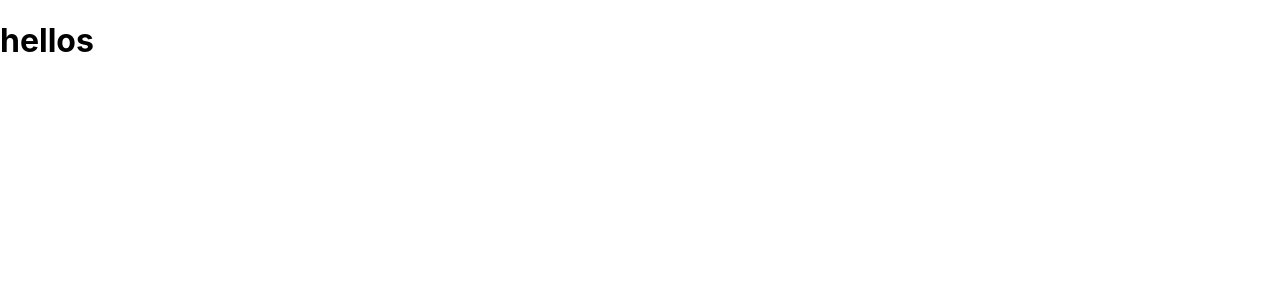
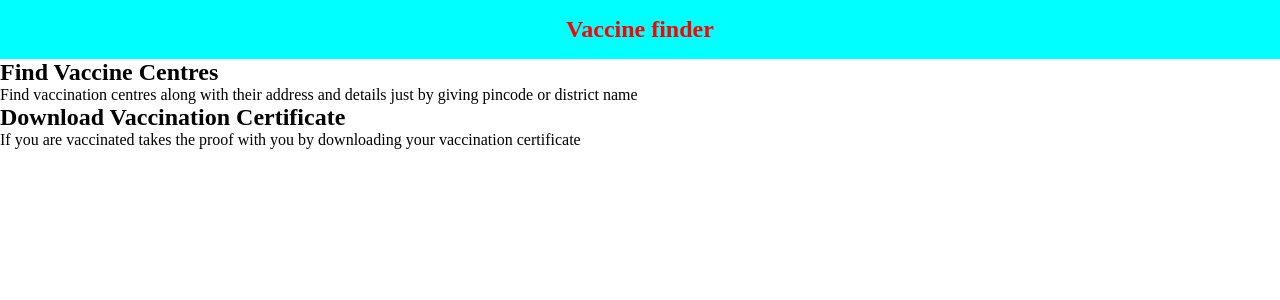
Before and after one commit to Sai-02/vaccine-finder, a React (Create React App) app: page / in a window 1280 px wide. Shown: the top 300 px of the page. Built offline with nearby package versions, Linux system fonts and the light colour scheme.

Commit message:
Basic structure

```diff
--- a/package.json
+++ b/package.json
@@ -6,6 +6,7 @@
     "@testing-library/jest-dom": "^5.12.0",
     "@testing-library/react": "^11.2.6",
     "@testing-library/user-event": "^12.8.3",
+    "node-sass": "^5.0.0",
     "react": "^17.0.2",
     "react-dom": "^17.0.2",
     "react-scripts": "4.0.3",
--- a/src/App.css
+++ b/src/App.css
@@ -1,38 +1,19 @@
-.App {
-  text-align: center;
+* {
+  margin: 0;
+  padding: 0;
+  box-sizing: border-box;
 }
 
-.App-logo {
-  height: 40vmin;
-  pointer-events: none;
+/*
+===================================
+
+Navbar
+
+==================================
+*/
+.navbar {
+  text-align: center;
+  padding: 1rem;
+  background: aqua;
+  color: red;
 }
-
-@media (prefers-reduced-motion: no-preference) {
-  .App-logo {
-    animation: App-logo-spin infinite 20s linear;
-  }
-}
-
-.App-header {
-  background-color: #282c34;
-  min-height: 100vh;
-  display: flex;
-  flex-direction: column;
-  align-items: center;
-  justify-content: center;
-  font-size: calc(10px + 2vmin);
-  color: white;
-}
-
-.App-link {
-  color: #61dafb;
-}
-
-@keyframes App-logo-spin {
-  from {
-    transform: rotate(0deg);
-  }
-  to {
-    transform: rotate(360deg);
-  }
-}
--- a/src/App.js
+++ b/src/App.js
@@ -1,7 +1,14 @@
 import "./App.css";
+import Navbar from "./Navbar";
+import Hero from "./Hero";
 
 function App() {
-  return <h1>hellos</h1>;
+  return (
+    <>
+      <Navbar />
+      <Hero />
+    </>
+  );
 }
 
 export default App;
--- /dev/null
+++ b/src/Hero.js
@@ -0,0 +1,28 @@
+import React from "react";
+import { useState } from "react";
+
+const Hero = () => {
+  const [showVaccine, setShowVaccine] = useState(false);
+  const [showCertificate, setShowCertificate] = useState(false);
+
+  return (
+    <section className="hero">
+      <article className="showVaccine hero-article">
+        <h2>Find Vaccine Centres</h2>
+        <p>
+          Find vaccination centres along with their address and details just by
+          giving pincode or district name
+        </p>
+      </article>
+      <article className="showCertificate hero-article">
+        <h2>Download Vaccination Certificate</h2>
+        <p>
+          If you are vaccinated takes the proof with you by downloading your
+          vaccination certificate
+        </p>
+      </article>
+    </section>
+  );
+};
+
+export default Hero;
--- /dev/null
+++ b/src/Navbar.js
@@ -0,0 +1,11 @@
+import React from 'react'
+
+const Navbar = () => {
+    return (
+       <div className="navbar">
+           <h2>Vaccine finder</h2>
+       </div>
+    )
+}
+
+export default Navbar
--- a/src/index.css
+++ /dev/null
@@ -1,13 +0,0 @@
-body {
-  margin: 0;
-  font-family: -apple-system, BlinkMacSystemFont, 'Segoe UI', 'Roboto', 'Oxygen',
-    'Ubuntu', 'Cantarell', 'Fira Sans', 'Droid Sans', 'Helvetica Neue',
-    sans-serif;
-  -webkit-font-smoothing: antialiased;
-  -moz-osx-font-smoothing: grayscale;
-}
-
-code {
-  font-family: source-code-pro, Menlo, Monaco, Consolas, 'Courier New',
-    monospace;
-}
--- a/src/index.js
+++ b/src/index.js
@@ -1,6 +1,5 @@
 import React from "react";
 import ReactDOM from "react-dom";
-import "./index.css";
 import App from "./App";
 
 ReactDOM.render(
```
Also changed, not shown: src/logo.svg (deleted), src/styles.scss (added), 1 other file (tests, documents, lock files or other folders).
